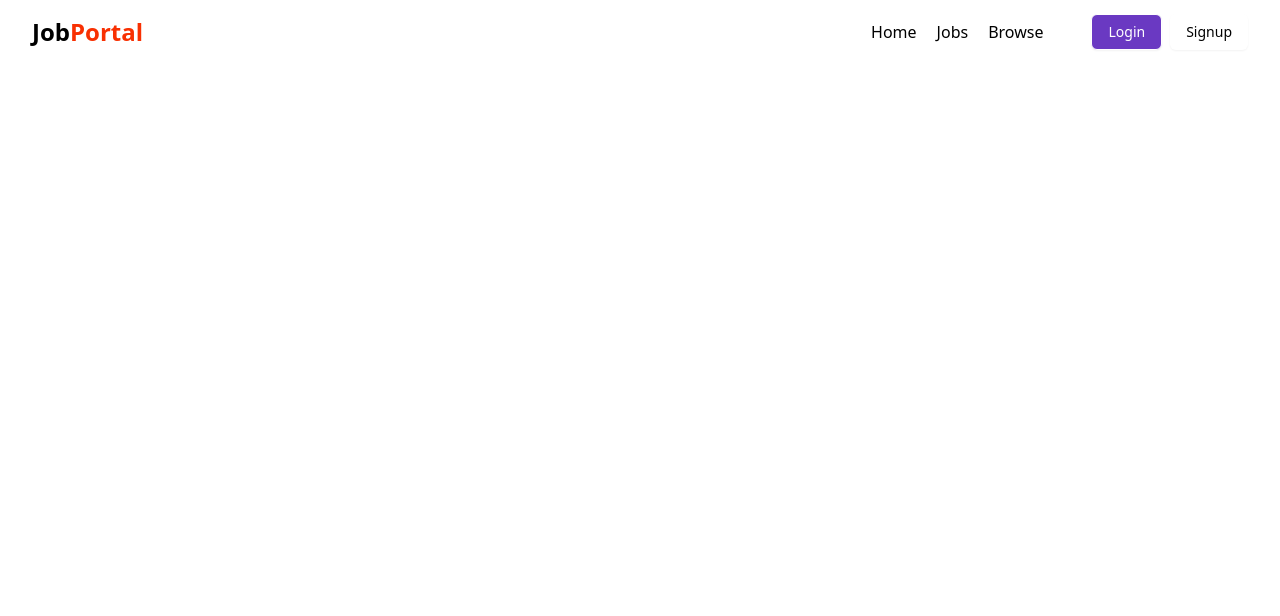
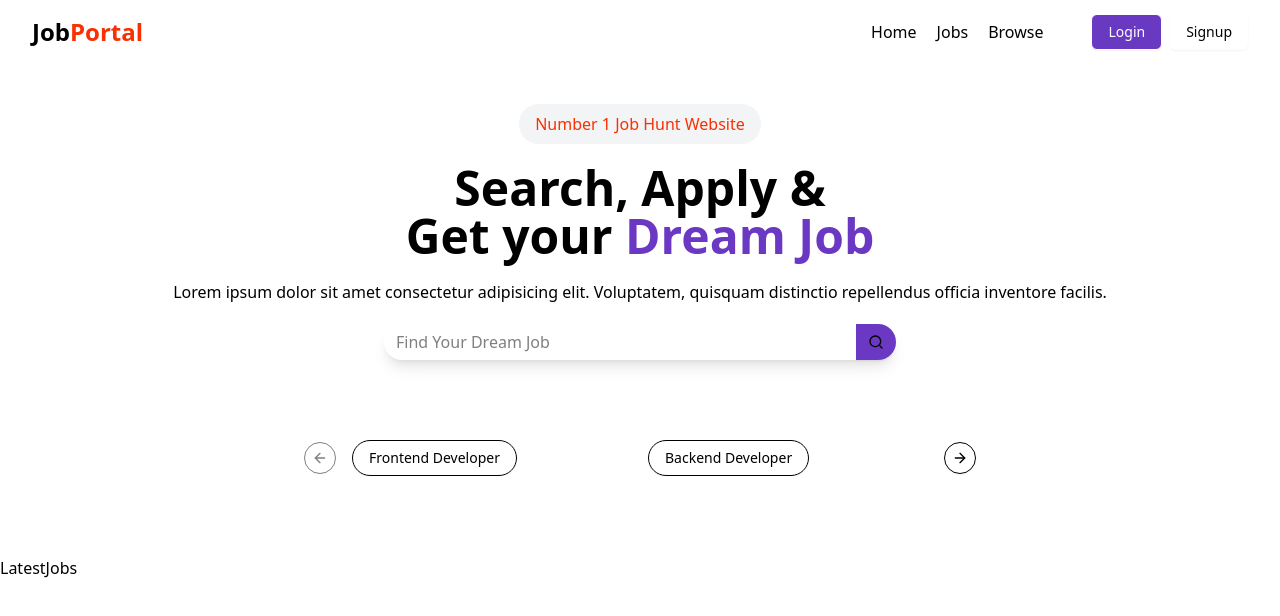
Before and after one commit to KunnuSherry/MERN-Stack, a React (Vite) app in the folder 01_JobPortalWebsite/frontend/: page / in a window 1280 px wide. Shown: the top 616 px of the page. Built offline with nearby package versions, Linux system fonts and the light colour scheme.

Commit message:
01_JobPortalWebsite - Setted Up the Redux toolkit, Made half Home page

```diff
--- a/01_JobPortalWebsite/frontend/package.json
+++ b/01_JobPortalWebsite/frontend/package.json
@@ -20,6 +20,7 @@
     "axios": "^1.9.0",
     "class-variance-authority": "^0.7.1",
     "clsx": "^2.1.1",
+    "embla-carousel-react": "^8.6.0",
     "lucide-react": "^0.511.0",
     "next-themes": "^0.4.6",
     "react": "^19.1.0",
--- a/01_JobPortalWebsite/frontend/src/components/Home.jsx
+++ b/01_JobPortalWebsite/frontend/src/components/Home.jsx
@@ -1,10 +1,17 @@
 import React from 'react'
 import Navbar from './shared/Navbar'
+import HeroSection from './home/heroSection'
+import Categories from './home/Categories'
+import LatestJobs from './home/LatestJobs'
 
 const Home = () => {
   return (
     <div>
         <Navbar/>
+        <HeroSection/>
+        <Categories/>
+        <LatestJobs/>
+
     </div>
   )
 }
--- a/01_JobPortalWebsite/frontend/src/components/auth/Login.jsx
+++ b/01_JobPortalWebsite/frontend/src/components/auth/Login.jsx
@@ -9,10 +9,14 @@
 import { toast } from 'sonner'
 import { USER_API_ENDPOINT } from '../../utils/constant.js'
 import axios from 'axios';
+import { useDispatch, useSelector } from 'react-redux'
+import { setLoading } from '../../redux/authSlice.js'
+import { Loader2 } from 'lucide-react'
 
 
 const Login = () => {
-
+    const {loading} = useSelector(store=>store.auth)
+    const dispatch = useDispatch();
     const navigate = useNavigate();
 
     const [input, setInput] = useState({
@@ -28,6 +32,7 @@
         const submitHandler = async(e) =>{
             e.preventDefault();
             try {
+                dispatch(setLoading(true));
                 const res = await axios.post(`${USER_API_ENDPOINT}/login`, input, {
                     headers:{
                         "Content-Type": "application/json"
@@ -44,6 +49,8 @@
             } catch (error) {
                 toast.error(error)
 
+            }  finally{
+                dispatch(setLoading(false));
             }
         }
     return (
@@ -100,8 +107,11 @@
                             </div>
                         </RadioGroup>
                     </div>
+                        {
+                            loading ? <Button className="w-full my-4"> <Loader2 className='mr-2 h-4 w-4 animate-spin'/></Button>:
+                            <Button type="submit" className="bg-[#6a39c2] hover:bg-[#342849] text-white w-full" >Login</Button>
 
-                        <Button type="submit" className="bg-[#6a39c2] hover:bg-[#342849] text-white w-full" >Login</Button>
+                        }
                         <span>Do not have an account? <Link to="/signup" className="text-blue-400" >Signup</Link></span>
 
                 </form>
--- /dev/null
+++ b/01_JobPortalWebsite/frontend/src/components/home/Categories.jsx
@@ -0,0 +1,34 @@
+import React from 'react'
+import { Carousel, CarouselContent, CarouselItem, CarouselNext, CarouselPrevious } from "../ui/carousel"
+import { Button } from '../ui/button'
+
+const category = [
+    "Frontend Developer",
+    "Backend Developer",
+    "Data Science",
+    "Graphic Designer",
+    "Machine Learning"
+]
+
+const Categories = () => {
+    return (
+        <div>
+            <Carousel className="w-full max-w-xl mx-auto my-20">
+                <CarouselContent className="flex space-x-0">
+                    {
+                        category.map((category, ind) => (
+
+                            <CarouselItem className="md:basis-1/2 lg-basis-1/3 !mx-0">
+                                <Button variant="outline" className="rounded-full">{category}</Button>
+                            </CarouselItem>
+                        ))
+                    }
+                </CarouselContent>
+                <CarouselPrevious/>
+                <CarouselNext/>
+            </Carousel>
+        </div>
+    )
+}
+
+export default Categories
--- /dev/null
+++ b/01_JobPortalWebsite/frontend/src/components/home/LatestJobs.jsx
@@ -0,0 +1,9 @@
+import React from 'react'
+
+const LatestJobs = () => {
+  return (
+    <div>LatestJobs</div>
+  )
+}
+
+export default LatestJobs
--- /dev/null
+++ b/01_JobPortalWebsite/frontend/src/components/home/heroSection.jsx
@@ -0,0 +1,26 @@
+import React from 'react'
+import {Button} from "../ui/button.jsx"
+import {Search} from 'lucide-react'
+const HeroSection = () => {
+    return (
+        <div className='text-center'>
+            <div className='flex flex-col gap-5 my-10'>
+                <span className=' mx-auto px-4 py-2 rounded-full bg-gray-100 text-[#f83002] font-medium'>Number 1 Job Hunt Website</span>
+                <h1 className='text-5xl font-bold'>Search, Apply & <br /> Get your <span className='text-[#6a38c2]'>Dream Job</span></h1>
+                <p>Lorem ipsum dolor sit amet consectetur adipisicing elit. Voluptatem, quisquam distinctio repellendus officia inventore facilis.</p>
+                <div className='flex w-[40%] shadow-lg border-gray-200 pl-3 rounded-full items-center gap-4 mx-auto'>
+                    <input
+                        type="text"
+                        placeholder='Find Your Dream Job'
+                        className='outline-none border-none w-full'
+                    />
+                    <Button className="rounded-r-full bg-[#6a38c2]">
+                        <Search className="h-5 w-5" />
+                    </Button>
+                </div>
+            </div>
+        </div>
+    )
+}
+
+export default HeroSection
--- /dev/null
+++ b/01_JobPortalWebsite/frontend/src/components/ui/carousel.jsx
@@ -0,0 +1,194 @@
+import * as React from "react"
+import useEmblaCarousel from "embla-carousel-react";
+import { ArrowLeft, ArrowRight } from "lucide-react"
+
+import { cn } from "@/lib/utils"
+import { Button } from "@/components/ui/button"
+
+const CarouselContext = React.createContext(null)
+
+function useCarousel() {
+  const context = React.useContext(CarouselContext)
+
+  if (!context) {
+    throw new Error("useCarousel must be used within a <Carousel />")
+  }
+
+  return context
+}
+
+function Carousel({
+  orientation = "horizontal",
+  opts,
+  setApi,
+  plugins,
+  className,
+  children,
+  ...props
+}) {
+  const [carouselRef, api] = useEmblaCarousel({
+    ...opts,
+    axis: orientation === "horizontal" ? "x" : "y",
+  }, plugins)
+  const [canScrollPrev, setCanScrollPrev] = React.useState(false)
+  const [canScrollNext, setCanScrollNext] = React.useState(false)
+
+  const onSelect = React.useCallback((api) => {
+    if (!api) return
+    setCanScrollPrev(api.canScrollPrev())
+    setCanScrollNext(api.canScrollNext())
+  }, [])
+
+  const scrollPrev = React.useCallback(() => {
+    api?.scrollPrev()
+  }, [api])
+
+  const scrollNext = React.useCallback(() => {
+    api?.scrollNext()
+  }, [api])
+
+  const handleKeyDown = React.useCallback((event) => {
+    if (event.key === "ArrowLeft") {
+      event.preventDefault()
+      scrollPrev()
+    } else if (event.key === "ArrowRight") {
+      event.preventDefault()
+      scrollNext()
+    }
+  }, [scrollPrev, scrollNext])
+
+  React.useEffect(() => {
+    if (!api || !setApi) return
+    setApi(api)
+  }, [api, setApi])
+
+  React.useEffect(() => {
+    if (!api) return
+    onSelect(api)
+    api.on("reInit", onSelect)
+    api.on("select", onSelect)
+
+    return () => {
+      api?.off("select", onSelect)
+    };
+  }, [api, onSelect])
+
+  return (
+    <CarouselContext.Provider
+      value={{
+        carouselRef,
+        api: api,
+        opts,
+        orientation:
+          orientation || (opts?.axis === "y" ? "vertical" : "horizontal"),
+        scrollPrev,
+        scrollNext,
+        canScrollPrev,
+        canScrollNext,
+      }}>
+      <div
+        onKeyDownCapture={handleKeyDown}
+        className={cn("relative", className)}
+        role="region"
+        aria-roledescription="carousel"
+        data-slot="carousel"
+        {...props}>
+        {children}
+      </div>
+    </CarouselContext.Provider>
+  );
+}
+
+function CarouselContent({
+  className,
+  ...props
+}) {
+  const { carouselRef, orientation } = useCarousel()
+
+  return (
+    <div
+      ref={carouselRef}
+      className="overflow-hidden"
+      data-slot="carousel-content">
+      <div
+        className={cn(
+          "flex",
+          orientation === "horizontal" ? "-ml-4" : "-mt-4 flex-col",
+          className
+        )}
+        {...props} />
+    </div>
+  );
+}
+
+function CarouselItem({
+  className,
+  ...props
+}) {
+  const { orientation } = useCarousel()
+
+  return (
+    <div
+      role="group"
+      aria-roledescription="slide"
+      data-slot="carousel-item"
+      className={cn(
+        "min-w-0 shrink-0 grow-0 basis-full",
+        orientation === "horizontal" ? "pl-4" : "pt-4",
+        className
+      )}
+      {...props} />
+  );
+}
+
+function CarouselPrevious({
+  className,
+  variant = "outline",
+  size = "icon",
+  ...props
+}) {
+  const { orientation, scrollPrev, canScrollPrev } = useCarousel()
+
+  return (
+    <Button
+      data-slot="carousel-previous"
+      variant={variant}
+      size={size}
+      className={cn("absolute size-8 rounded-full", orientation === "horizontal"
+        ? "top-1/2 -left-12 -translate-y-1/2"
+        : "-top-12 left-1/2 -translate-x-1/2 rotate-90", className)}
+      disabled={!canScrollPrev}
+      onClick={scrollPrev}
+      {...props}>
+      <ArrowLeft />
+      <span className="sr-only">Previous slide</span>
+    </Button>
+  );
+}
+
+function CarouselNext({
+  className,
+  variant = "outline",
+  size = "icon",
+  ...props
+}) {
+  const { orientation, scrollNext, canScrollNext } = useCarousel()
+
+  return (
+    <Button
+      data-slot="carousel-next"
+      variant={variant}
+      size={size}
+      className={cn("absolute size-8 rounded-full", orientation === "horizontal"
+        ? "top-1/2 -right-12 -translate-y-1/2"
+        : "-bottom-12 left-1/2 -translate-x-1/2 rotate-90", className)}
+      disabled={!canScrollNext}
+      onClick={scrollNext}
+      {...props}>
+      <ArrowRight />
+      <span className="sr-only">Next slide</span>
+    </Button>
+  );
+}
+
+export { Carousel, CarouselContent, CarouselItem, CarouselPrevious, CarouselNext };
--- a/01_JobPortalWebsite/frontend/src/main.jsx
+++ b/01_JobPortalWebsite/frontend/src/main.jsx
@@ -4,10 +4,14 @@
 import App from './App.jsx'
 import { BrowserRouter } from 'react-router-dom'
 import {Toaster} from "../src/components/ui/sonner.jsx"
+import { Provider } from "react-redux"
+import store from './redux/store.js'
 
 createRoot(document.getElementById('root')).render(
   <StrictMode>
-    <App />
+    <Provider store={store}>
+      <App />
+    </Provider>
     <Toaster />
   </StrictMode>,
 )
--- /dev/null
+++ b/01_JobPortalWebsite/frontend/src/redux/authSlice.js
@@ -0,0 +1,16 @@
+import { createSlice } from "@reduxjs/toolkit";
+
+const authSlice = createSlice({
+    name:"auth",
+    initialState:{
+        loading:false
+    },
+    reducers:{
+        setLoading:(state, action)=>{
+            state.loading = action.payload;
+        }
+    }
+});
+
+export const {setLoading} = authSlice.actions;
+export default authSlice.reducer;
--- /dev/null
+++ b/01_JobPortalWebsite/frontend/src/redux/store.js
@@ -0,0 +1,9 @@
+import { configureStore } from "@reduxjs/toolkit"
+import authSlice from "./authSlice.js"
+const store = configureStore({
+    reducer:{
+        auth: authSlice
+    }
+});
+
+export default store
```
Also changed, not shown: 01_JobPortalWebsite/frontend/src/components/auth/Signup.jsx (+31 -20 lines), 1 other file (tests, documents, lock files or other folders).
